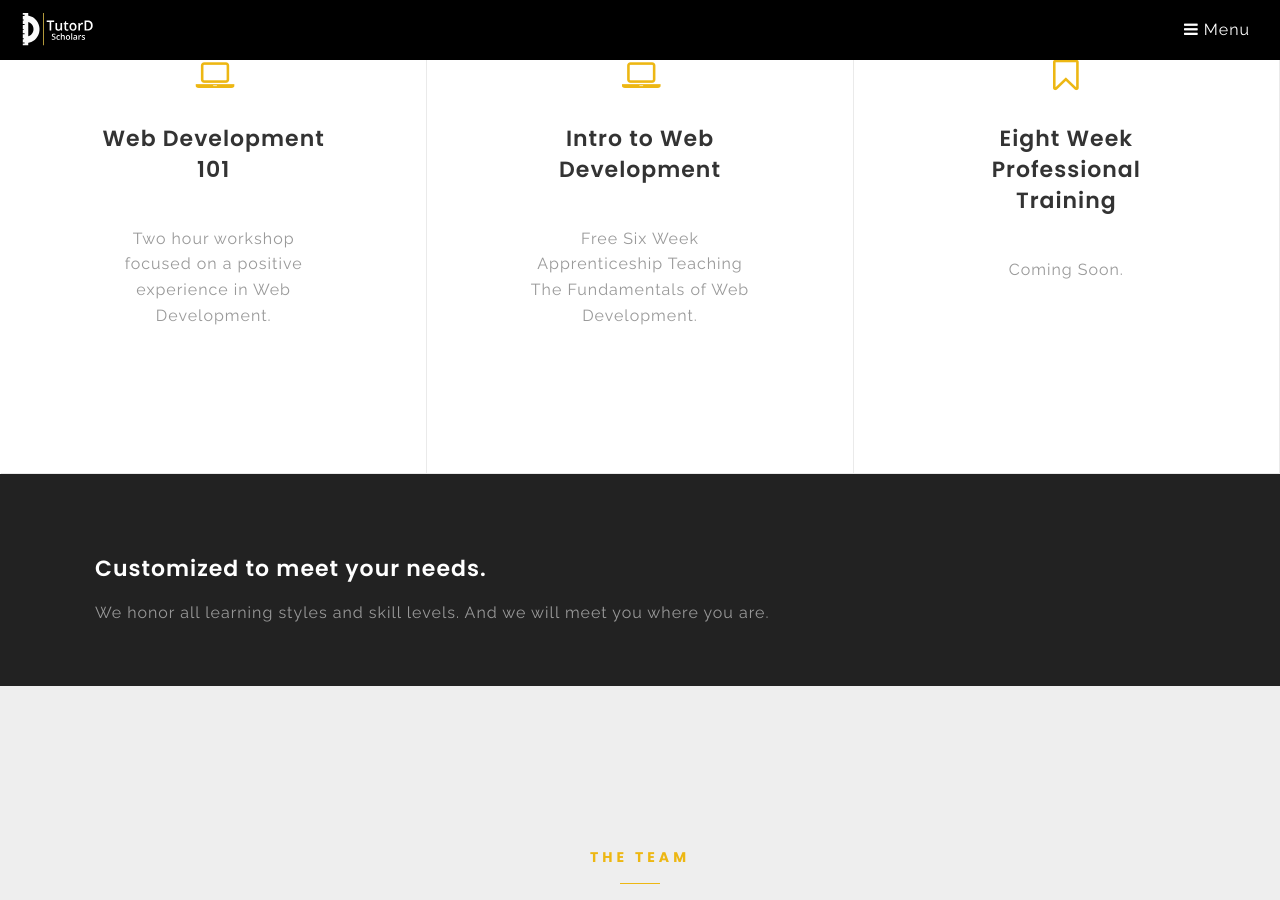
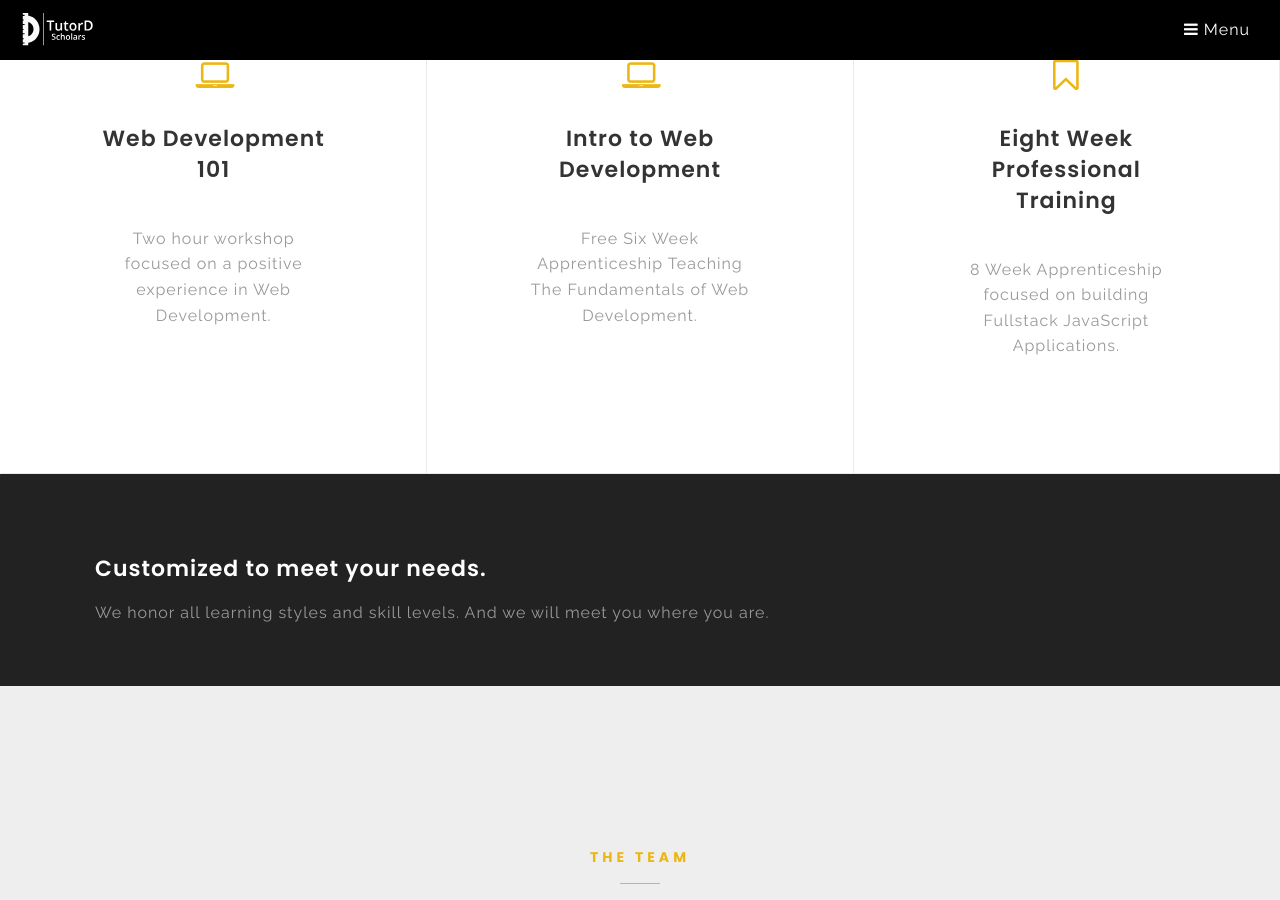
Before and after one commit to theTutorB/tutord-scholars-website, a Jekyll site: the page built from index.html, in a window 1280 px wide and 900 px high, scrolled down 2801 px. Built offline with Jekyll 4.4.1, drawn with Linux system fonts in a browser that asks for light colours; the list of posts is cut into pages by our own code.

```diff
--- a/index.html
+++ b/index.html
@@ -6,17 +6,17 @@ services:
     icon: fa fa-laptop
     desc: Two hour workshop focused on a positive experience in Web Development.
     bg: /assets/images/@stock/service-item-1-bg.jpg
-    link: https://www.movement.fm/event/Web%20Development%20101-2693
+    link: https://web.finli.com/classes/course-offerings/
   - title: Intro to Web Development
     icon: fa fa-laptop
     desc: Free Six Week Apprenticeship Teaching The Fundamentals of Web Development.
     bg: /assets/images/@stock/service-item-2-bg.jpg
-    link: https://www.movement.fm/event/Intro%20to%20Web%20Dev-2785
+    link: https://web.finli.com/classes/course-offerings/
   - title: Eight Week Professional Training
     icon: fa fa-bookmark-o
-    desc: Coming Soon.
+    desc: 8 Week Apprenticeship focused on building Fullstack JavaScript Applications.
     bg: /assets/images/@stock/service-item-3-bg.jpg
-    link: #
+    link: https://web.finli.com/classes/course-offerings/
 works:
   - path: _works/diff-foods.md
   - path: _works/sketch-book.md
@@ -247,6 +247,7 @@ courses:
 <!--    </ul>-->
 <!--  </div>-->
 <!--</div>-->
+
 <div class='full dark no-padding '>
   <div class="four spacing"></div>
   <div class='row'>
```
